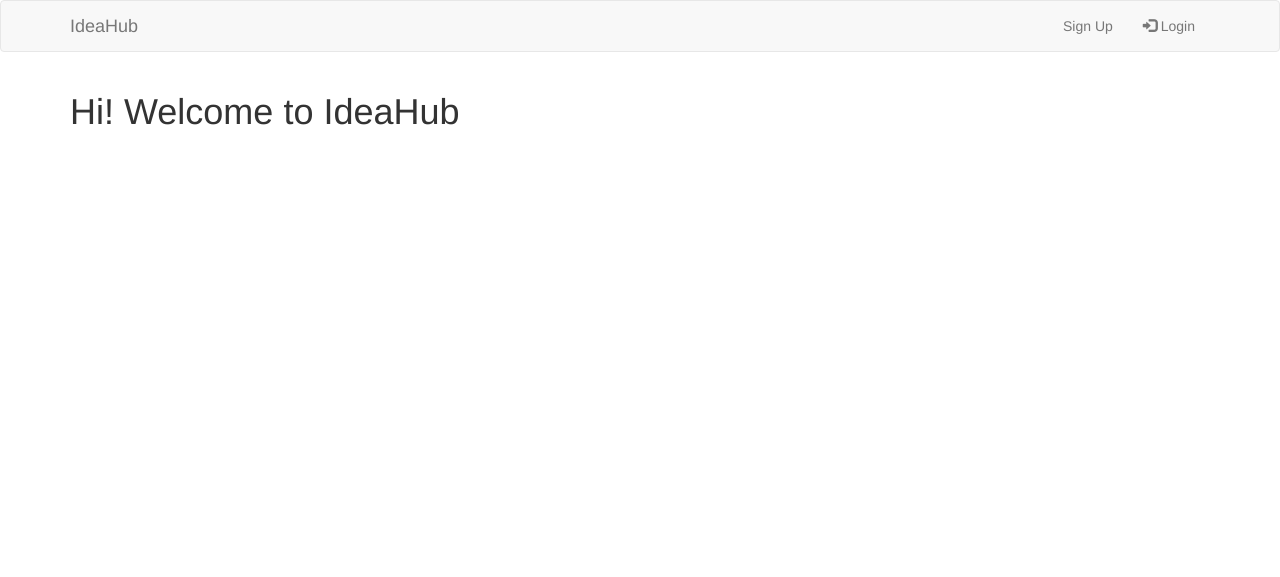
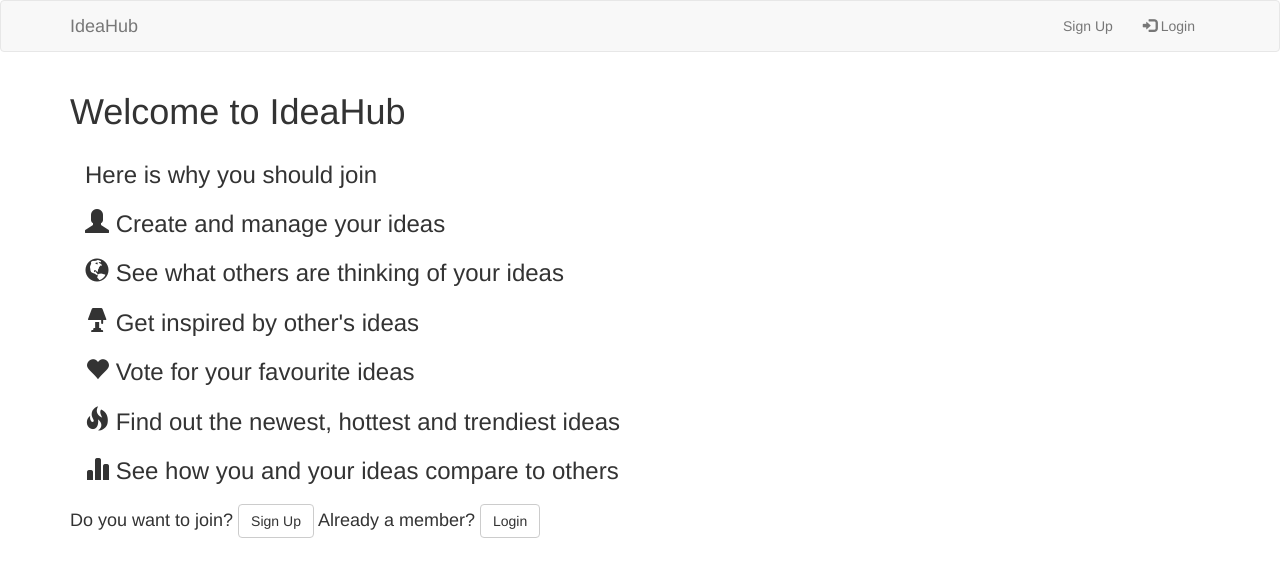
Before and after one commit to boceckts/ideahub, a Flask app: page / in a window 1280 px wide. Shown: the top 577 px of the page. Run offline with Flask 2, Linux system fonts and the light colour scheme; some libraries are stand-ins or nearby versions.

Commit message:
Redesigned the index page

```diff
--- a/app/templates/index.html
+++ b/app/templates/index.html
@@ -2,15 +2,43 @@
 
 {% block app_content %}
 
-
-        {% if current_user.username %}
-            <h1>
-                Hi, {{ current_user.username }}! Welcome to IdeaHub
-            </h1>
+    {% if current_user.username %}
+        <div class="h1">Hi, {{ current_user.username }}! Welcome to IdeaHub</div>
+        <br>
+        {% if current_user.votes_count == 0 %}
+            <div class="h3">It seems like you have never voted on an idea.</div>
+            <br>
+            <p>Do you want to go to the voting page?</p>
+            <a class="btn btn-success" href="{{ url_for('inspire') }}">Go voting</a>
+        {% elif current_user.idea_count == 0 %}
+            <div class="h3">It seems like you have never created an idea.</div>
+            <br>
+            <p>Do you want to go to create a new idea now?</p>
+            <a class="btn btn-success" href="{{ url_for('newIdea') }}">Create new idea</a>
         {% else %}
-            <h1>
-                Hi! Welcome to IdeaHub
-            </h1>
+            <div class="h3">You have created {{ current_user.idea_count }} idea(s) and voted
+                on {{ current_user.votes_count }} idea(s). Thank you for sharing your ideas with us!
+            </div>
+            <br>
+            <p>Do you want to see how you and your ideas are ranked amongst others?</p>
+            <a class="btn btn-success" href="{{ url_for('leaderboard') }}">Show Leaderboard</a>
         {% endif %}
+    {% else %}
+        <div class="h1">Welcome to IdeaHub</div>
+        <div class="container">
+            <div class="h3">Here is why you should join</div>
+            <div class="h3"><span class="glyphicon glyphicon-user"></span> Create and manage your ideas</div>
+            <div class="h3"><span class="glyphicon glyphicon-globe"></span> See what others are thinking of your ideas</div>
+            <div class="h3"><span class="glyphicon glyphicon-lamp"></span> Get inspired by other's ideas</div>
+            <div class="h3"><span class="glyphicon glyphicon-heart"></span> Vote for your favourite ideas</div>
+            <div class="h3"><span class="glyphicon glyphicon-fire"></span> Find out the newest, hottest and trendiest ideas</div>
+            <div class="h3"><span class="glyphicon glyphicon-stats"></span> See how you and your ideas compare to others</div>
+        </div>
+        <div class="h4">Do you want to join?
+            <a class="btn btn-default" href="{{ url_for('register') }}">Sign Up</a>
+            Already a member?
+            <a class="btn btn-default" href="{{ url_for('login') }}">Login</a>
+        </div>
+    {% endif %}
 
 {% endblock %}
```
